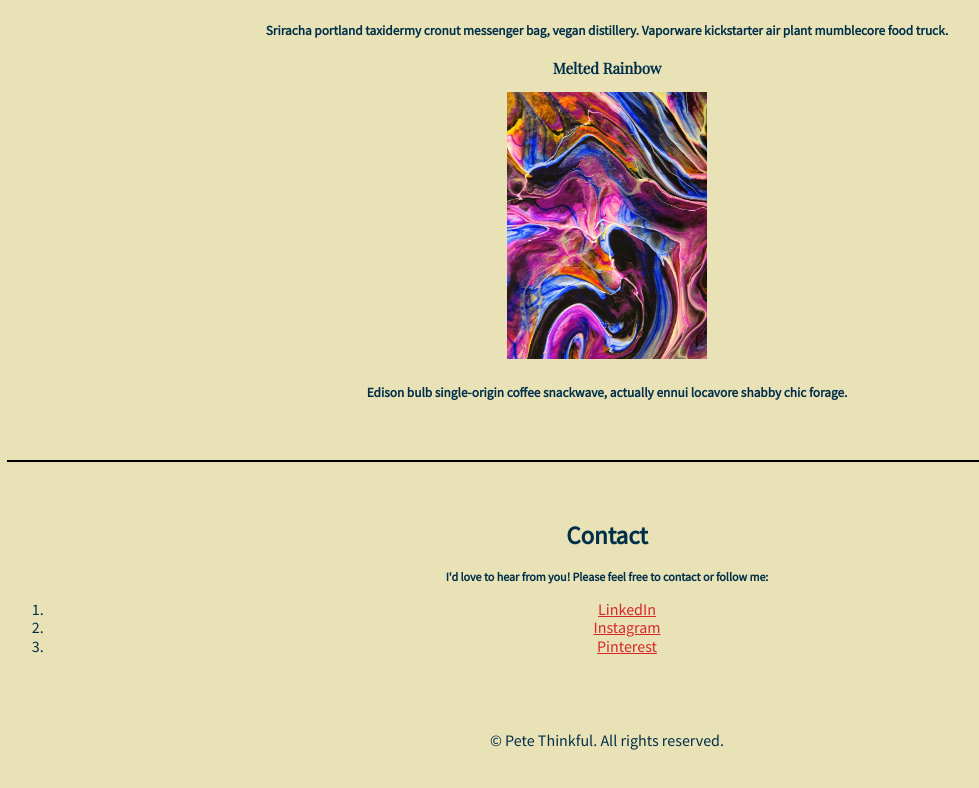
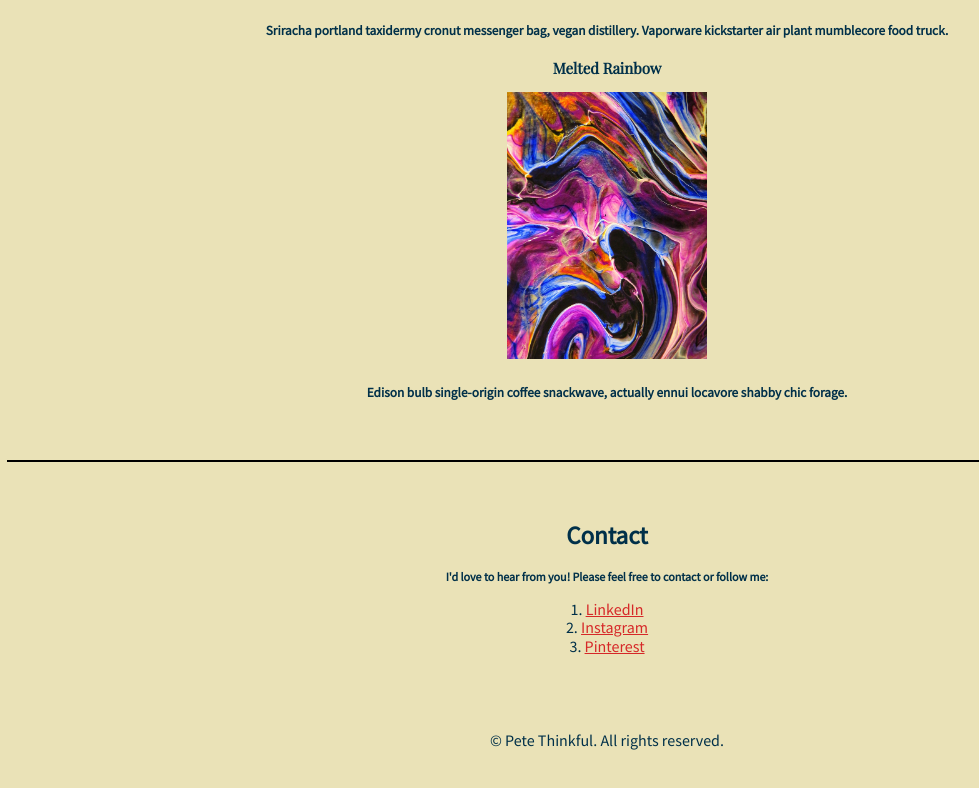
Before and after one commit to victoriathedeveloper/project, a plain HTML site: page index.html in a window 1280 px wide. Shown: the part 1686-2474 px from the top of the page, without its empty margins (33-1012 px from the left). Drawn offline with nearby package versions, Linux system fonts and the light colour scheme.

Commit message:
Update style.css

```diff
--- a/style.css
+++ b/style.css
@@ -76,10 +76,12 @@ ul
   list-style-position: inside;
   text-align: left;
 }
-ol:nth-of-type(2) {
+ol {
+text-align: center;
  list-style-position: inside;
   padding: 0;
 }
+
 
 footer{
 text-align: center;
```
